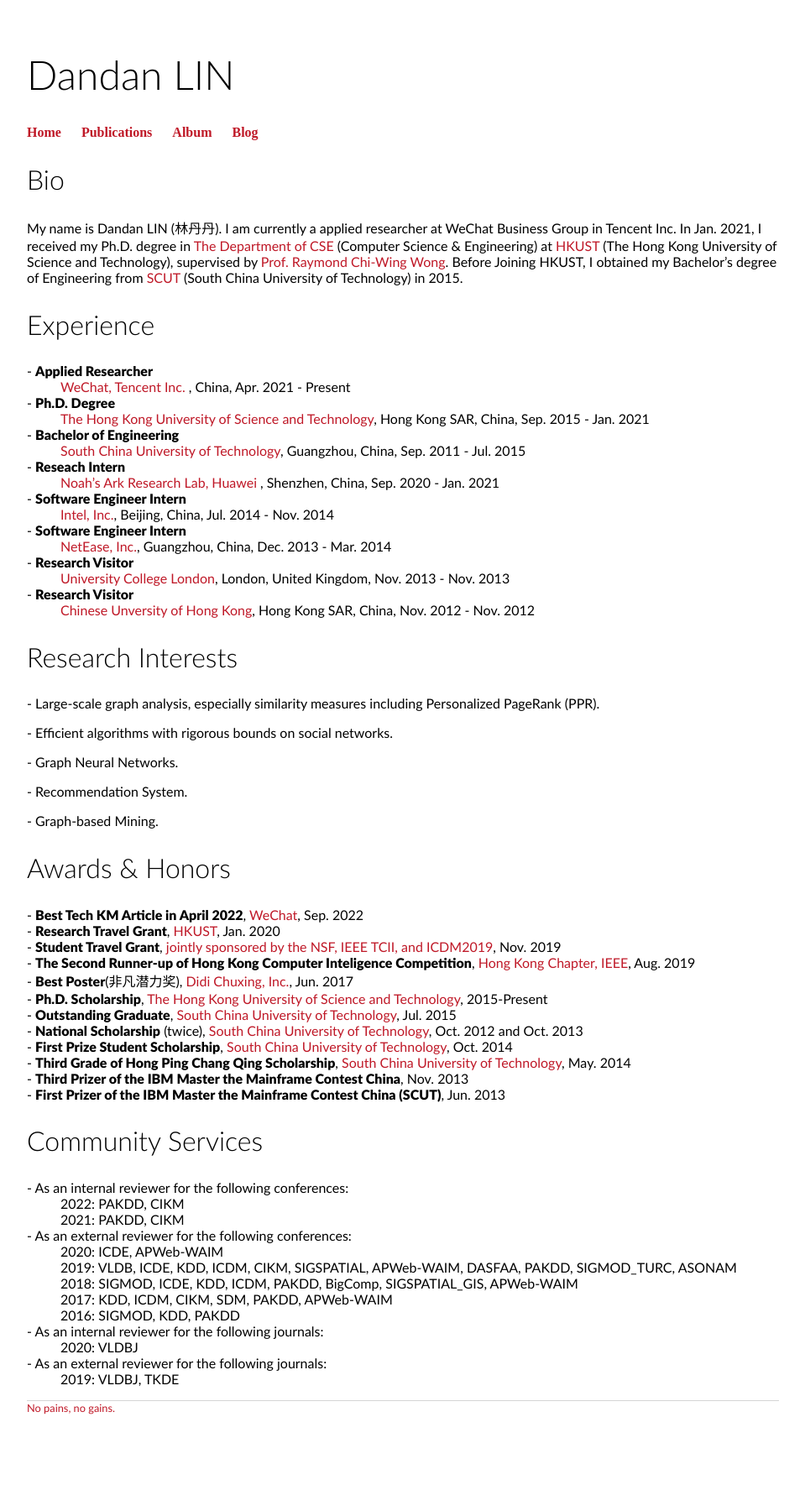
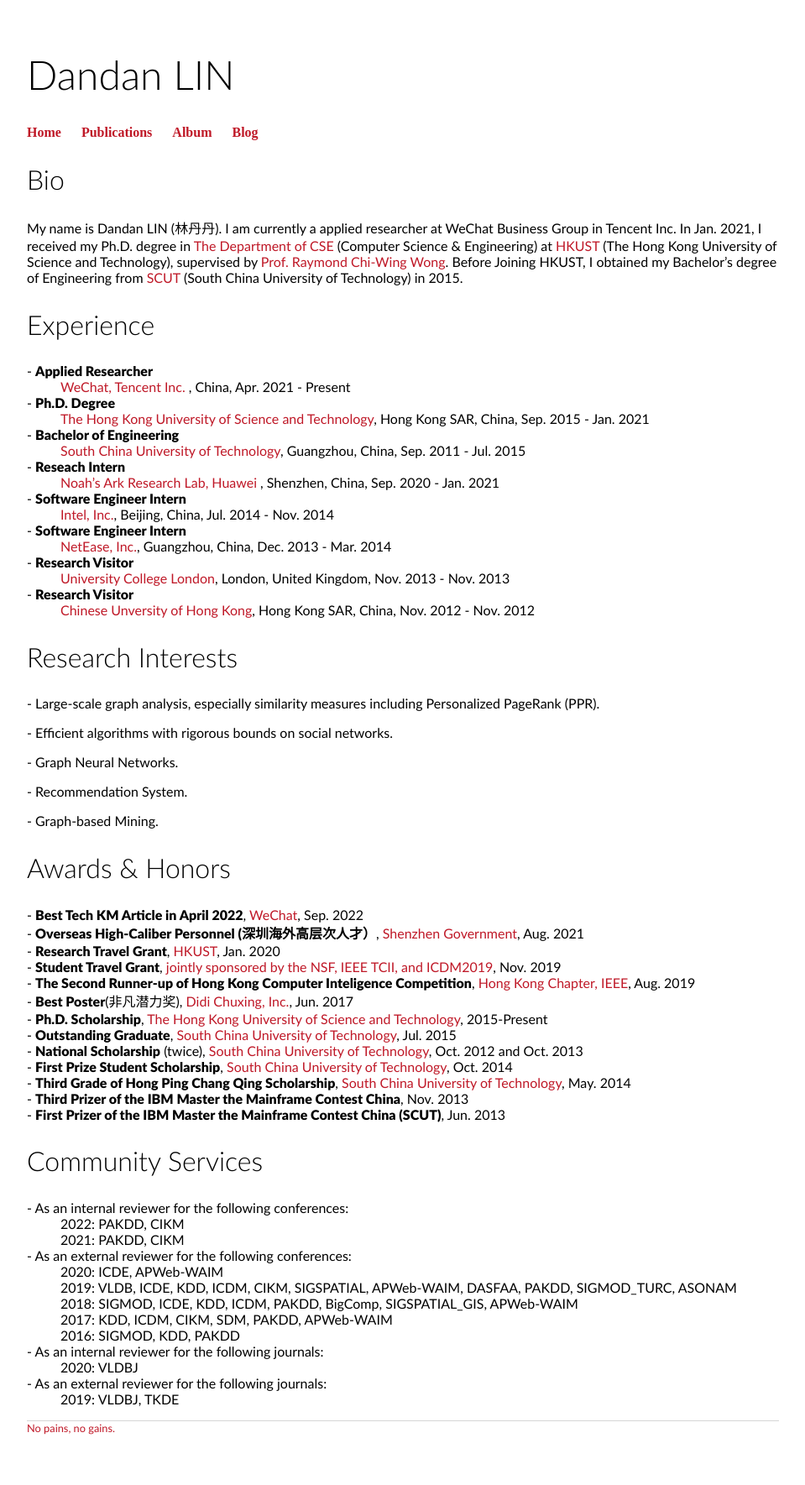
Before and after one commit to 2danlin/2danlin.github.io, a Jekyll site: the page built from index.html, in a window 1280 px wide. Shown: the whole page at 84% size, without its empty margins (160-1119 px from the left). Built offline with Jekyll 4.4.1, drawn with Linux system fonts in a browser that asks for light colours; before the commit the page ends 1745 px from its top, so only the background shows below that.

Commit message:
Update index.html

```diff
--- a/index.html
+++ b/index.html
@@ -48,6 +48,7 @@
 	<h2>Awards & Honors</h2>
 	<dl>
 		<dt>- <strong>Best Tech KM Article in April 2022</strong>, <a>WeChat</a>, Sep. 2022</dt>
+		<dt>- <strong>Overseas High-Caliber Personnel (深圳海外高层次人才）</strong>, <a>Shenzhen Government</a>, Aug. 2021</dt>
 		<dt>- <strong>Research Travel Grant</strong>, <a>HKUST</a>, Jan. 2020</dt>
 		<dt>- <strong>Student Travel Grant</strong>, <a>jointly sponsored by the NSF, IEEE TCII, and ICDM2019</a>, Nov. 2019</dt>
 		<dt>- <strong>The Second Runner-up of Hong Kong Computer Inteligence Competition</strong>, <a>Hong Kong Chapter, IEEE</a>, Aug. 2019</dt>
```
